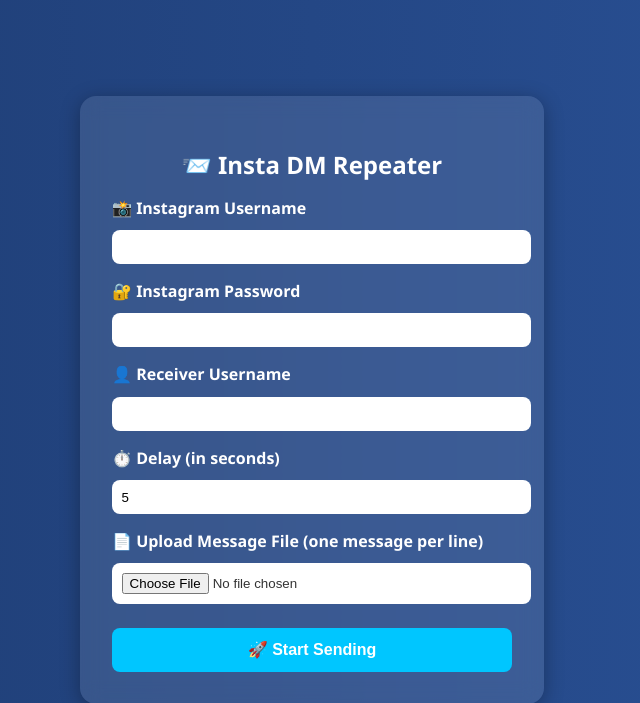
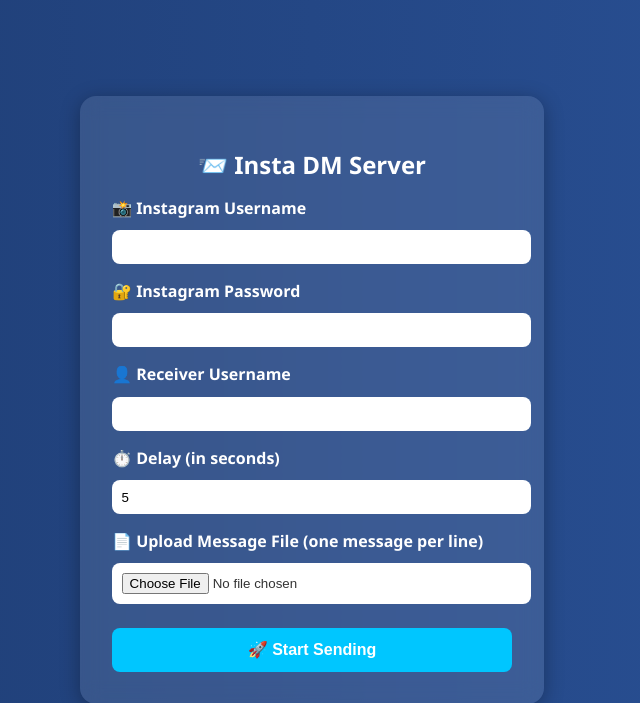
Before and after one commit to Deba-hunter/Ai, a Flask app: page / in a window 1280 px wide. Shown: the top 703 px of the page, without its empty margins (328-968 px from the left). Run offline with Flask 3, Linux system fonts and the light colour scheme.

Commit message:
Update index.html

```diff
--- a/templates/index.html
+++ b/templates/index.html
@@ -79,7 +79,7 @@
 </head>
 <body>
     <div class="container">
-        <h2>📨 Insta DM Repeater</h2>
+        <h2>📨 Insta DM Server</h2>
         <form method="POST" enctype="multipart/form-data">
             <label for="username">📸 Instagram Username</label>
             <input type="text" id="username" name="username" required>
```
